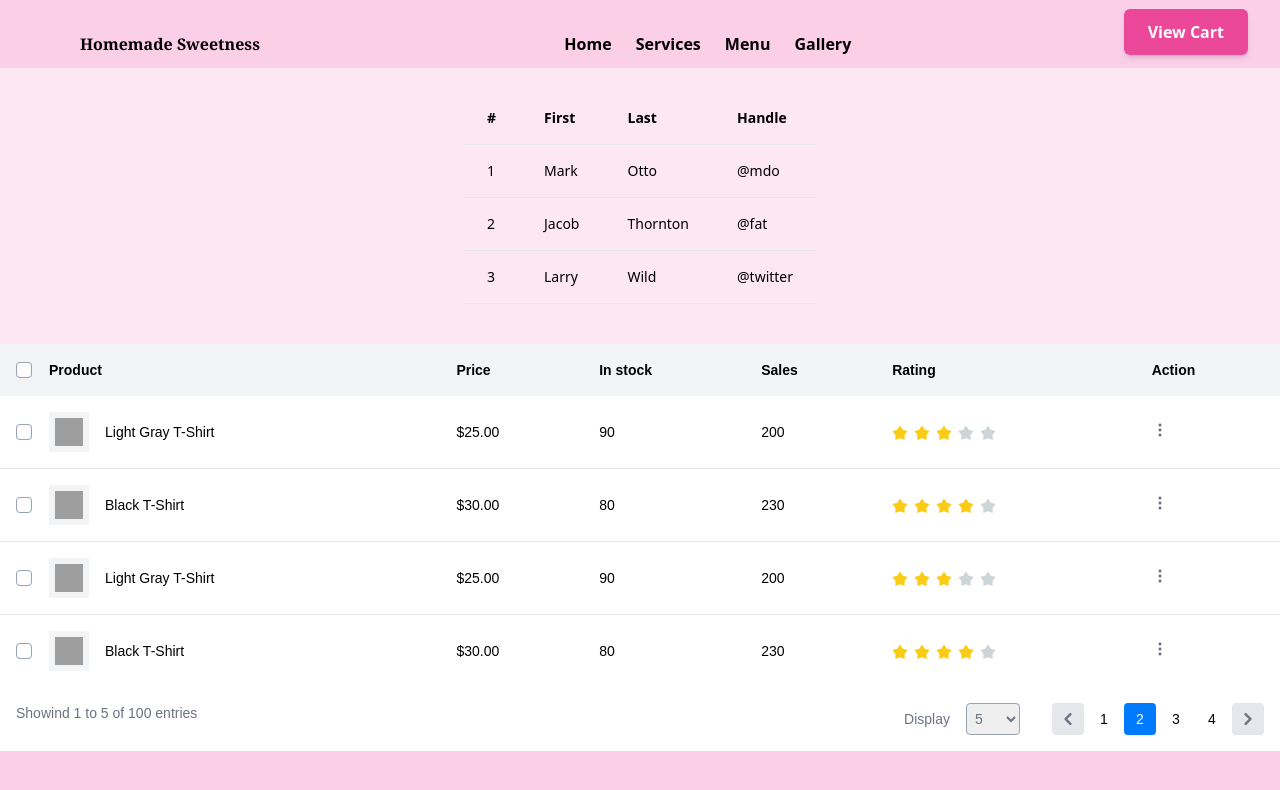
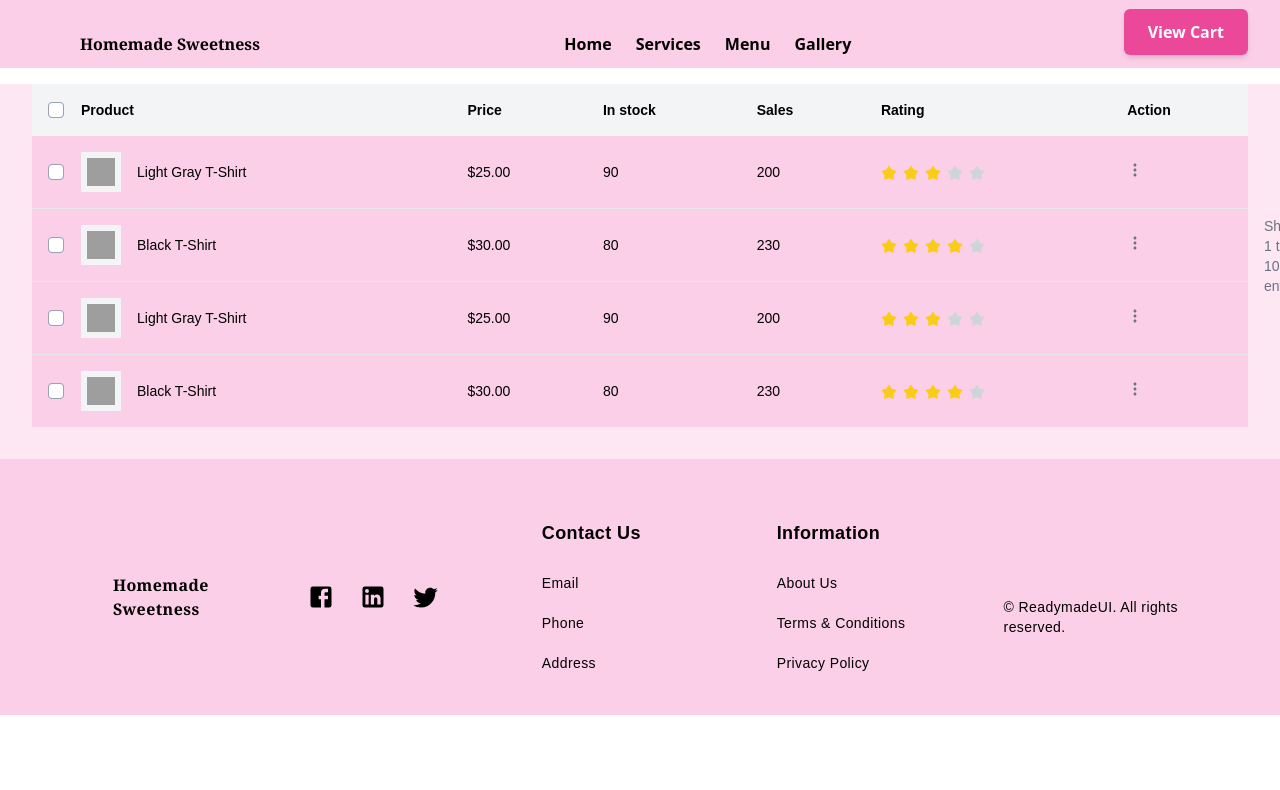
Before and after one commit to dillahmwangi/Cake-shop, a React (Create React App) app: page /payment in a window 1280 px wide. Shown: the top 790 px of the page. Built offline with nearby package versions, Linux system fonts and the light colour scheme; grey boxes are pictures that could not be loaded; some icons are missing.

Commit message:
ui modifications

```diff
--- a/src/Pages/Payment.jsx
+++ b/src/Pages/Payment.jsx
@@ -5,7 +5,7 @@ const Payment = () => {
   return (
     <Layout>
 
-    <div className="flex flex-col bg-pink-100">
+    {/* <div className="flex flex-col bg-pink-100">
     <section className="mt-4 mx-auto max-w-screen-xl pb-8 items-center lg:flex md:px-8">
       <div className="overflow-x-auto sm:-mx-6 lg:-mx-8">
         <div className="inline-block min-w-full py-2 sm:px-6 lg:px-8">
@@ -44,10 +44,10 @@ const Payment = () => {
         </div>
       </div>
       </section>
-    </div>
+    </div> */}
 
-    <div class="overflow-x-auto font-[sans-serif]">
-      <table class="min-w-full bg-white">
+    <div class="overflow-x-auto font-[sans-serif] mt-4 mx-auto max-w-screen-xl pb-8 items-center lg:flex md:px-8 bg-pink-100">
+      <table class="min-w-full bg-pink-200">
         <thead class="bg-gray-100 whitespace-nowrap">
           <tr>
             <th class="pl-4 w-8">
```
